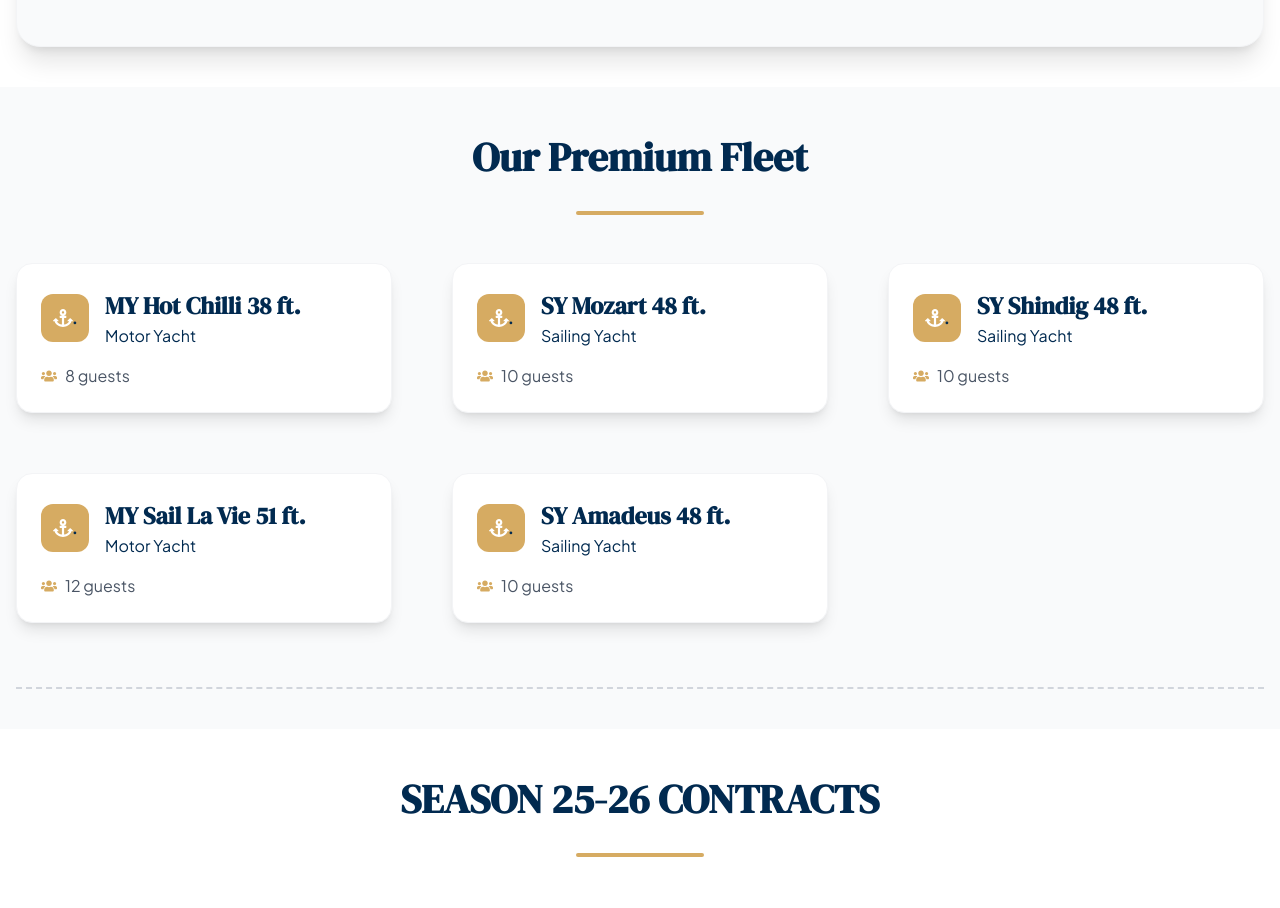
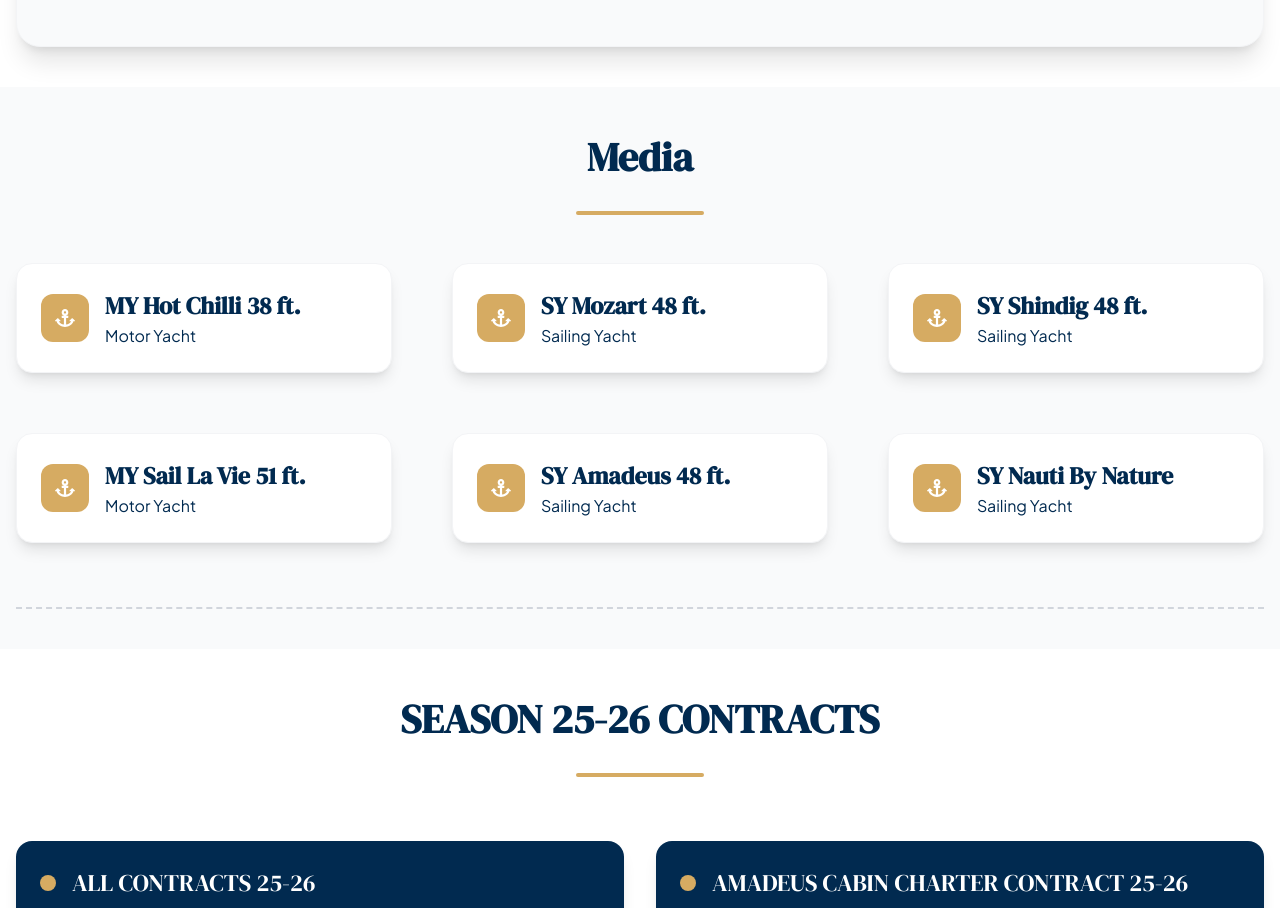
Before and after one commit to faraway-yachting/Faraway-Website, a Next.js app: page /agent in a window 1280 px wide. Shown: the part 1388-2296 px from the top of the page. Built offline with nearby package versions, Linux system fonts and the light colour scheme.

Commit message:
media links add

```diff
--- a/src/Component/SEO/agents.tsx
+++ b/src/Component/SEO/agents.tsx
@@ -8,11 +8,12 @@ const Agent = () => {
 
   // Boat list data
   const boats = [
-    { name: "MY Hot Chilli 38 ft.", type: "Motor Yacht", capacity: "8 guests" },
-    { name: "SY Mozart 48 ft.", type: "Sailing Yacht", capacity: "10 guests" },
-    { name: "SY Shindig 48 ft.", type: "Sailing Yacht", capacity: "10 guests" },
-    { name: "MY Sail La Vie 51 ft.", type: "Motor Yacht", capacity: "12 guests" },
-    { name: "SY Amadeus 48 ft.", type: "Sailing Yacht", capacity: "10 guests" }
+    { name: "MY Hot Chilli 38 ft.", type: "Motor Yacht", link: "https://drive.google.com/drive/folders/1M-OzS6gWi0i2FhXjsZcWTgMqn9eL0E7q?usp=drive_link"},
+    { name: "SY Mozart 48 ft.", type: "Sailing Yacht", link: "https://drive.google.com/drive/folders/140ErRc-9ntOILE-X1anLGEB_xfFoxvyp"},
+    { name: "SY Shindig 48 ft.", type: "Sailing Yacht", link: "https://drive.google.com/drive/folders/1xFjE68Tk-yGJlNwiZra_fkSDibNwMamW?usp=drive_link"},
+    { name: "MY Sail La Vie 51 ft.", type: "Motor Yacht", link: "https://drive.google.com/drive/folders/1CBA_PKwPJcQe6xAWzyjjWkqP4TMel8wx?usp=drive_link"},
+    { name: "SY Amadeus 48 ft.", type: "Sailing Yacht", link: "https://drive.google.com/drive/folders/1LZSegN6GmT90benf4whmJO2cC2P3bwJc?usp=drive_link"},
+    { name: "SY Nauti By Nature", type: "Sailing Yacht", link: "https://drive.google.com/drive/folders/10idqkq1CEsqJE-k2pQSu48lP0JpLs9i8?usp=drive_link"}
   ];
 
   // Contract data
@@ -212,27 +213,29 @@ const Agent = () => {
       <div className={`${styles.py4} bg-gray-50`}>
         <div className={styles.container}>
           <div className="text-center mb-12">
-            <h2 className={`${styles.h2} text-zink mb-6`}>Our Premium Fleet</h2>
+            <h2 className={`${styles.h2} text-zink mb-6`}>Media</h2>
             <div className="w-32 h-1 bg-mustard mx-auto rounded-full"></div>
           </div>
 
           <div className={styles.grid3Col}>
             {boats.map((boat, index) => (
-              <div key={index} className="group text-zink bg-white rounded-2xl p-6 shadow-lg hover:shadow-2xl transition-all duration-300 transform hover:-translate-y-2 border border-gray-100">
-                <div className="flex items-center space-x-4 mb-4">
+              <a
+                key={index}
+                href={boat.link}
+                target="_blank"
+                rel="noopener noreferrer"
+                className="group text-zink bg-white rounded-2xl p-6 shadow-lg hover:shadow-2xl transition-all duration-300 transform hover:-translate-y-2 border border-gray-100 block"
+              >
+                <div className="flex items-center space-x-4">
                   <div className="w-12 h-12 bg-mustard rounded-xl flex items-center justify-center group-hover:scale-110 transition-transform duration-300">
                     <FaAnchor className="text-white text-xl" />
-.                  </div>
+                  </div>
                   <div className="text-left">
                     <h3 className={combine(styles.h5,"font-semibold")}>{boat.name}</h3>
                     <p className={styles.p4}>{boat.type}</p>
                   </div>
                 </div>
-                <div className="flex items-center space-x-2 text-gray-600">
-                  <FaUsers className="text-mustard" />
-                  <span className={styles.p4}>{boat.capacity}</span>
-                </div>
-              </div>
+              </a>
             ))}
           </div>
 
@@ -295,6 +298,7 @@ const Agent = () => {
             </button>
 
             {/* HOT CHILLI CONTRACT 25-26 */}
+
             <button
               onClick={() => handleContractClick("HOT CHILLI CONTRACT 25-26")}
               className="group relative overflow-hidden bg-zink text-white rounded-2xl p-6 shadow-lg hover:shadow-2xl transition-all duration-300 transform hover:scale-105"
@@ -308,6 +312,7 @@ const Agent = () => {
                 </div>
               </div>
             </button>
+
 
             {/* MOZART CONTRACT 25-26 */}
             <button
```
